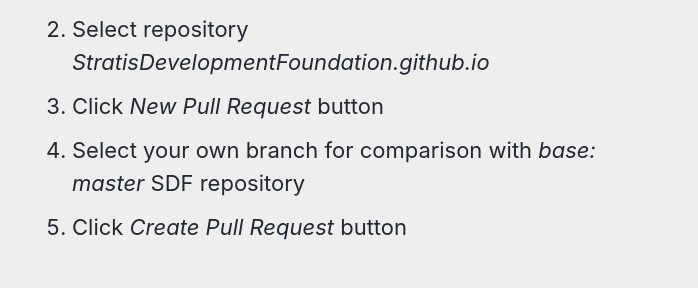
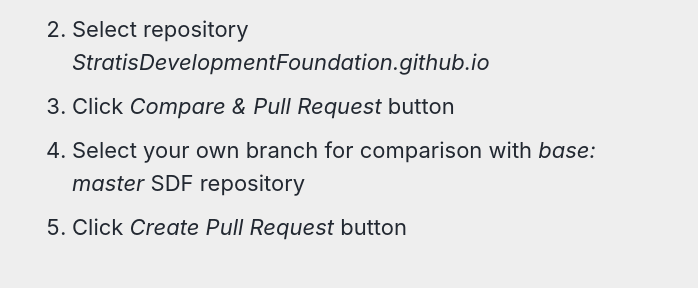
Before and after one commit to StratisDevelopmentFoundation/StratisDevelopmentFoundation.github.io, a Jekyll site: the page built from _posts/2018-04-01-Github-Basics.md, in a window 1280 px wide and 900 px high, scrolled down 2544 px. Shown: the part 167-455 px from the top of the window, without its empty margins (290-988 px from the left). Built offline with Jekyll 4.4.1, drawn with Linux system fonts in a browser that asks for light colours; nearby versions of some CDN libraries.

Commit message:
little_refactor

```diff
--- a/_posts/2018-04-01-Github-Basics.md
+++ b/_posts/2018-04-01-Github-Basics.md
@@ -53,6 +53,6 @@
 ## Create a pull request to the original SDF repo
 1. Enter into your account on https://github.com
 2. Select repository *StratisDevelopmentFoundation.github.io*
-3. Click *New Pull Request* button
+3. Click *Compare & Pull Request* button
 4. Select your own branch for comparison with *base: master* SDF repository
 5. Click *Create Pull Request* button
```
